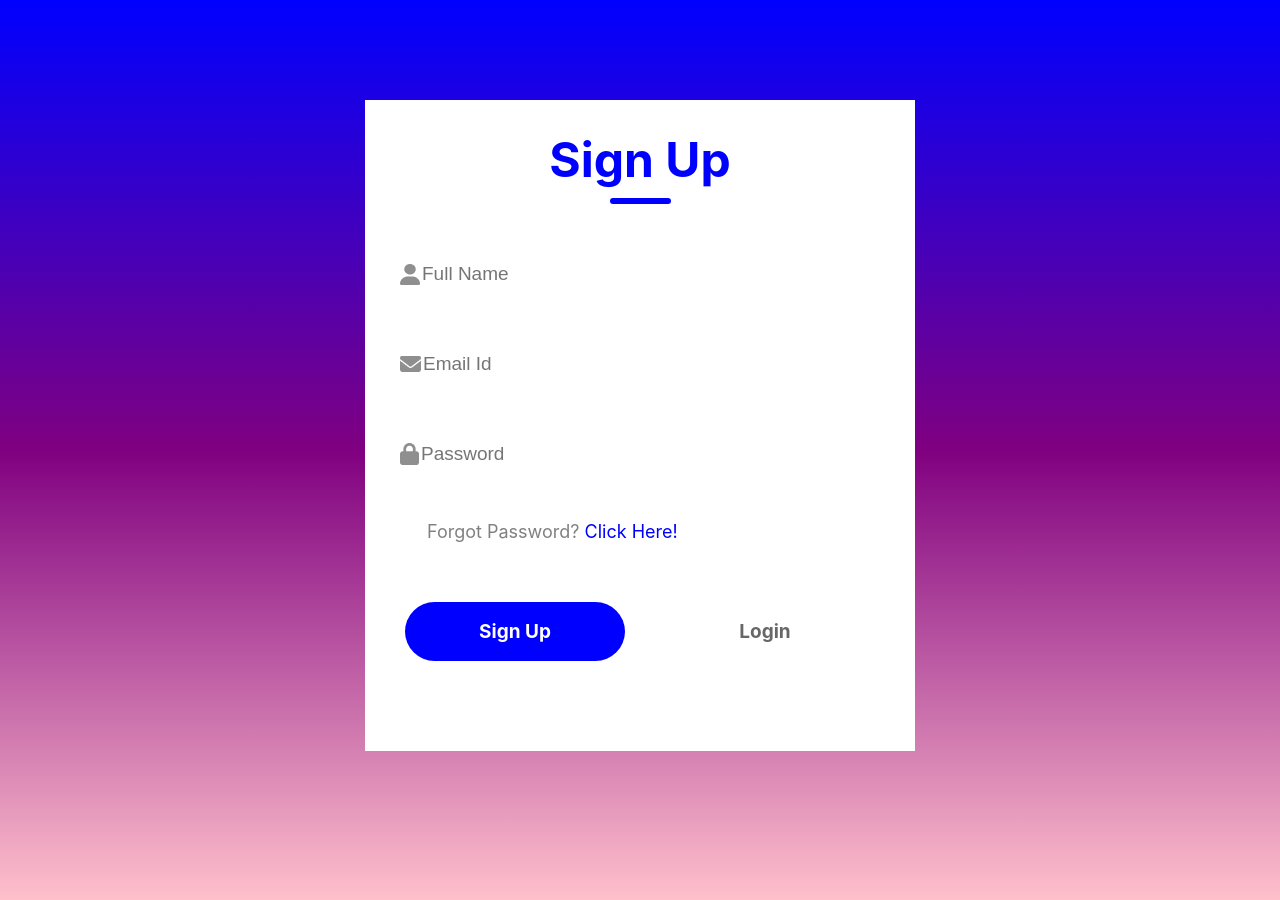
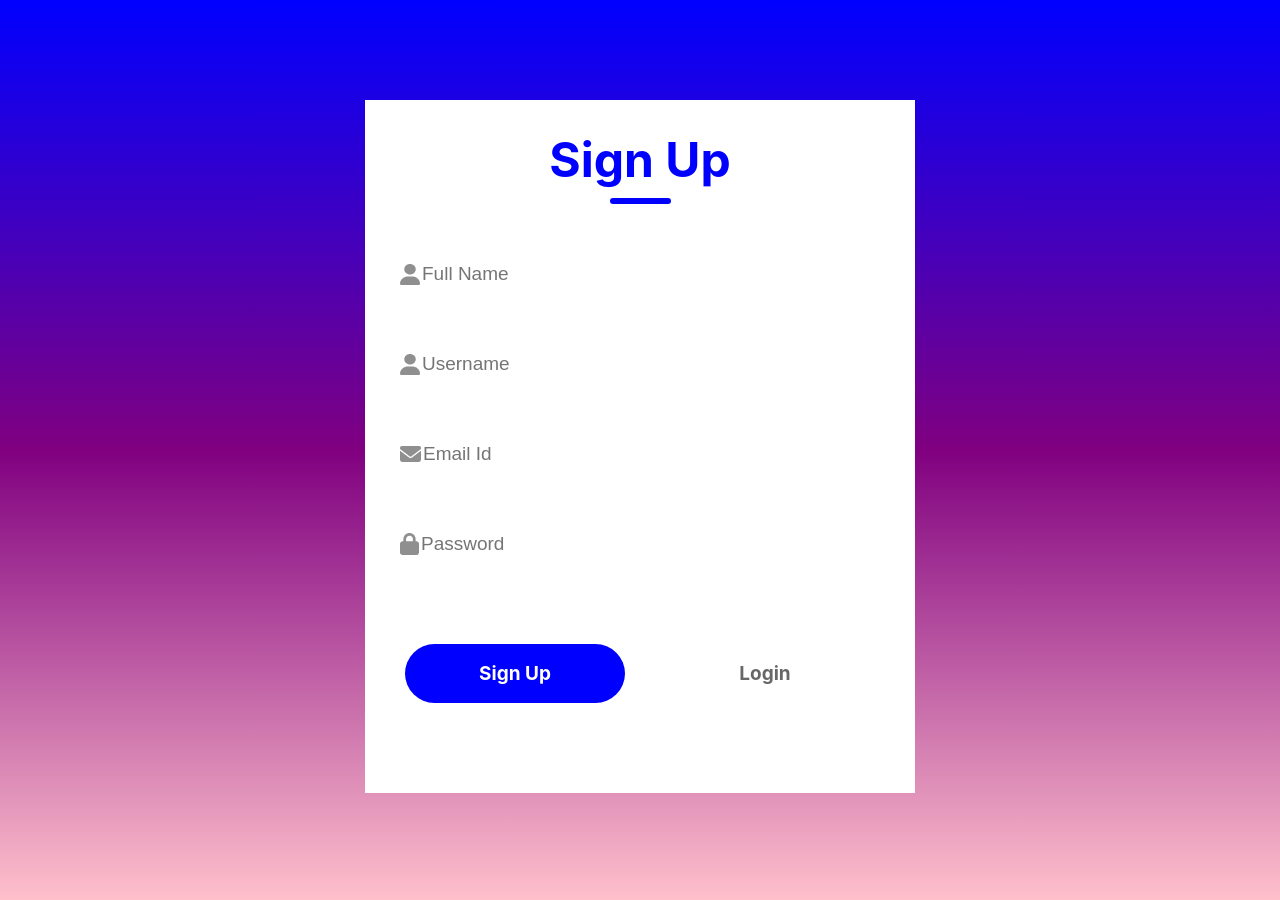
Before and after one commit to shankyy28/Mock-Mate, a React (Create React App) app in the folder login-signup/: page / in a window 1280 px wide. Both pictures are taken after a click on the element "Sign Up". Built offline with nearby package versions, Linux system fonts and the light colour scheme.

Commit message:
1st Iterationof login-signup page

```diff
--- a/login-signup/src/Components/LoginSignup/LoginSignup.jsx
+++ b/login-signup/src/Components/LoginSignup/LoginSignup.jsx
@@ -21,6 +21,14 @@ const LoginSignup = () => {
                 <input type="text" placeholder="Full Name"/>
             </div>}
 
+
+            {action==="Login"?<div></div>:<div className="input">
+                <img src={user_icon} alt=""/>
+                <input type="text" placeholder="Username"/>
+            </div>}
+
+
+
             <div className="input">
                 <img src={email_icon} alt=""/>
                 <input type="email" placeholder="Email Id "/>
@@ -31,7 +39,7 @@ const LoginSignup = () => {
             </div>
 
         </div>
-        {action==="Signup"?<div></div>:<div className="forgot-password">Forgot Password? <span>Click Here!</span></div>}
+        {action==="Sign Up"?<div></div>:<div className="forgot-password">Forgot Password? <span>Click Here!</span></div>}
 
         <div className="submit-container">
             <div className={action==="Login"?"submit gray":"submit"}onClick={()=>{setAction("Sign Up")}}>Sign Up</div>
```
